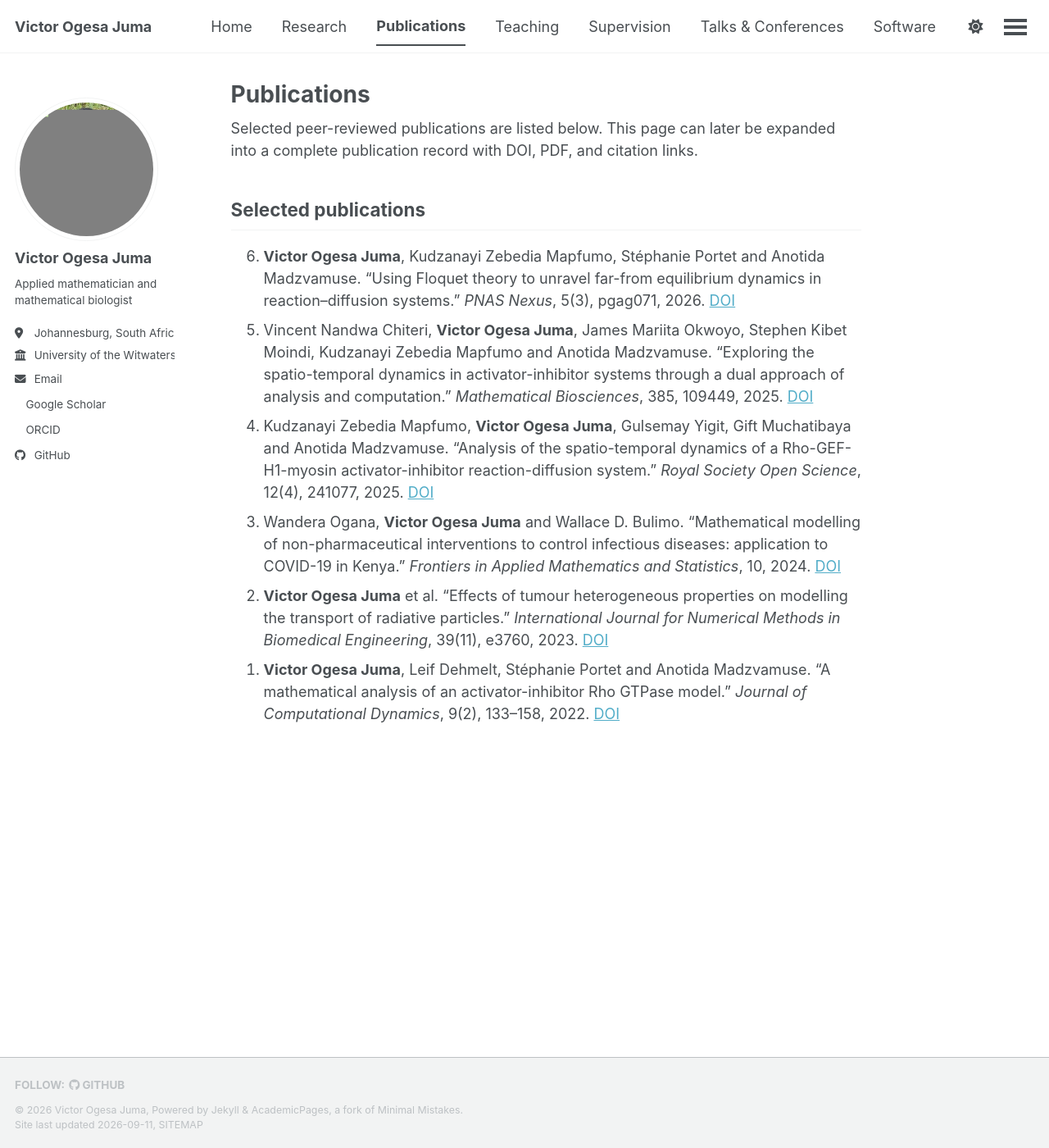
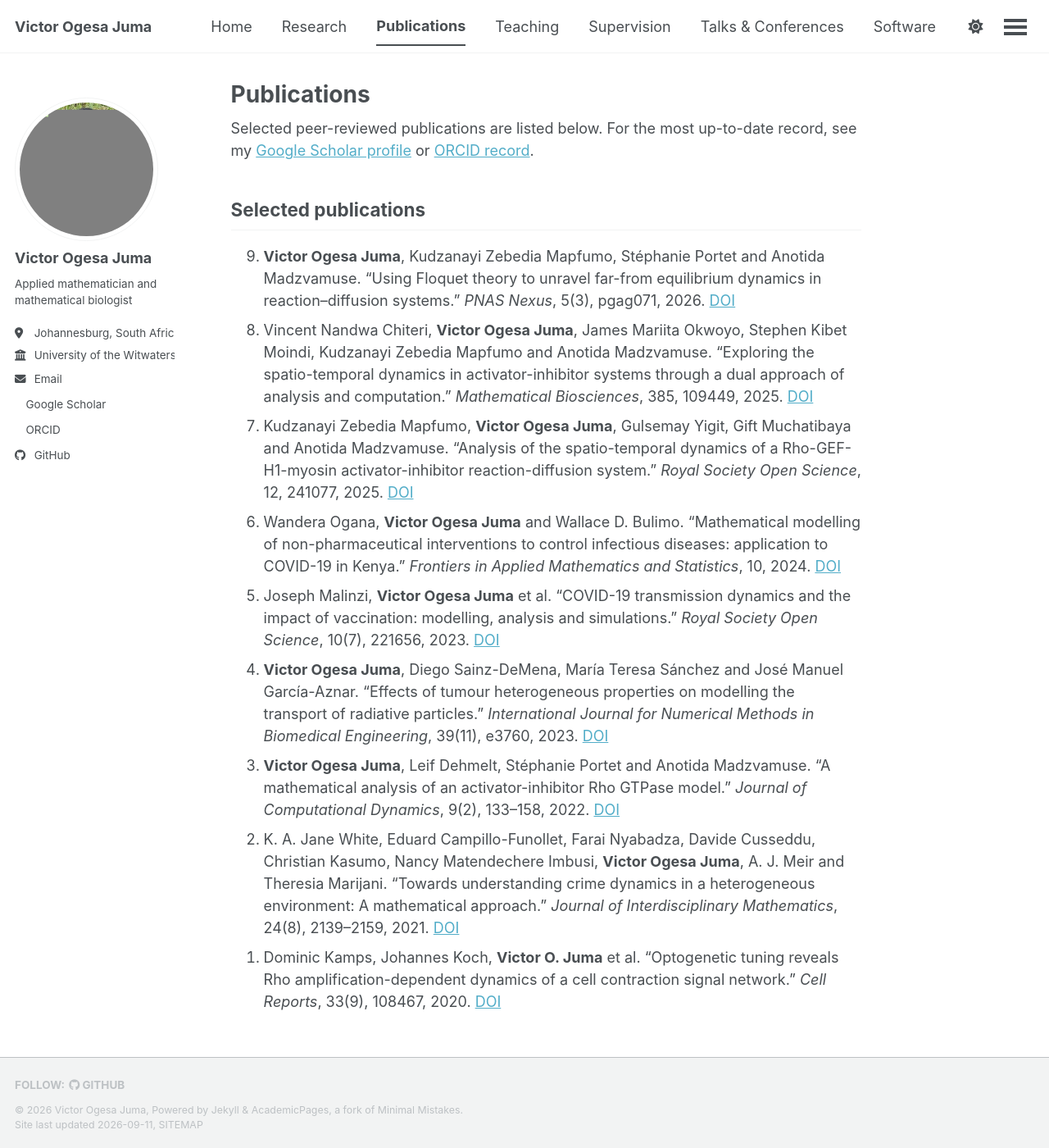
Before and after one commit to vjuma23/vjuma23.github.io, a Jekyll site: the page built from _pages/publications.html, in a window 1280 px wide and 1400 px high. Shown: the whole window at 82% size. Built offline with Jekyll 4.4.1, drawn with Linux system fonts in a browser that asks for light colours; a style sheet for code colours, icons or effects is not loaded.

Commit message:
Expand and verify selected publications

```diff
--- a/_pages/publications.html
+++ b/_pages/publications.html
@@ -5,15 +5,18 @@ permalink: /publications/
 author_profile: true
 ---
 
-<p>Selected peer-reviewed publications are listed below. This page can later be expanded into a complete publication record with DOI, PDF, and citation links.</p>
+<p>Selected peer-reviewed publications are listed below. For the most up-to-date record, see my <a href="https://scholar.google.com/citations?hl=en&user=WLlf2k8AAAAJ">Google Scholar profile</a> or <a href="https://orcid.org/0000-0002-9832-0955">ORCID record</a>.</p>
 
 <h2>Selected publications</h2>
 
 <ol reversed>
   <li><strong>Victor Ogesa Juma</strong>, Kudzanayi Zebedia Mapfumo, Stéphanie Portet and Anotida Madzvamuse. “Using Floquet theory to unravel far-from equilibrium dynamics in reaction–diffusion systems.” <em>PNAS Nexus</em>, 5(3), pgag071, 2026. <a href="https://doi.org/10.1093/pnasnexus/pgag071">DOI</a></li>
   <li>Vincent Nandwa Chiteri, <strong>Victor Ogesa Juma</strong>, James Mariita Okwoyo, Stephen Kibet Moindi, Kudzanayi Zebedia Mapfumo and Anotida Madzvamuse. “Exploring the spatio-temporal dynamics in activator-inhibitor systems through a dual approach of analysis and computation.” <em>Mathematical Biosciences</em>, 385, 109449, 2025. <a href="https://doi.org/10.1016/j.mbs.2025.109449">DOI</a></li>
-  <li>Kudzanayi Zebedia Mapfumo, <strong>Victor Ogesa Juma</strong>, Gulsemay Yigit, Gift Muchatibaya and Anotida Madzvamuse. “Analysis of the spatio-temporal dynamics of a Rho-GEF-H1-myosin activator-inhibitor reaction-diffusion system.” <em>Royal Society Open Science</em>, 12(4), 241077, 2025. <a href="https://doi.org/10.1098/rsos.241077">DOI</a></li>
+  <li>Kudzanayi Zebedia Mapfumo, <strong>Victor Ogesa Juma</strong>, Gulsemay Yigit, Gift Muchatibaya and Anotida Madzvamuse. “Analysis of the spatio-temporal dynamics of a Rho-GEF-H1-myosin activator-inhibitor reaction-diffusion system.” <em>Royal Society Open Science</em>, 12, 241077, 2025. <a href="https://doi.org/10.1098/rsos.241077">DOI</a></li>
   <li>Wandera Ogana, <strong>Victor Ogesa Juma</strong> and Wallace D. Bulimo. “Mathematical modelling of non-pharmaceutical interventions to control infectious diseases: application to COVID-19 in Kenya.” <em>Frontiers in Applied Mathematics and Statistics</em>, 10, 2024. <a href="https://doi.org/10.3389/fams.2024.1365184">DOI</a></li>
-  <li><strong>Victor Ogesa Juma</strong> et al. “Effects of tumour heterogeneous properties on modelling the transport of radiative particles.” <em>International Journal for Numerical Methods in Biomedical Engineering</em>, 39(11), e3760, 2023. <a href="https://doi.org/10.1002/cnm.3760">DOI</a></li>
+  <li>Joseph Malinzi, <strong>Victor Ogesa Juma</strong> et al. “COVID-19 transmission dynamics and the impact of vaccination: modelling, analysis and simulations.” <em>Royal Society Open Science</em>, 10(7), 221656, 2023. <a href="https://doi.org/10.1098/rsos.221656">DOI</a></li>
+  <li><strong>Victor Ogesa Juma</strong>, Diego Sainz-DeMena, María Teresa Sánchez and José Manuel García-Aznar. “Effects of tumour heterogeneous properties on modelling the transport of radiative particles.” <em>International Journal for Numerical Methods in Biomedical Engineering</em>, 39(11), e3760, 2023. <a href="https://doi.org/10.1002/cnm.3760">DOI</a></li>
   <li><strong>Victor Ogesa Juma</strong>, Leif Dehmelt, Stéphanie Portet and Anotida Madzvamuse. “A mathematical analysis of an activator-inhibitor Rho GTPase model.” <em>Journal of Computational Dynamics</em>, 9(2), 133–158, 2022. <a href="https://doi.org/10.3934/jcd.2021024">DOI</a></li>
+  <li>K. A. Jane White, Eduard Campillo-Funollet, Farai Nyabadza, Davide Cusseddu, Christian Kasumo, Nancy Matendechere Imbusi, <strong>Victor Ogesa Juma</strong>, A. J. Meir and Theresia Marijani. “Towards understanding crime dynamics in a heterogeneous environment: A mathematical approach.” <em>Journal of Interdisciplinary Mathematics</em>, 24(8), 2139–2159, 2021. <a href="https://doi.org/10.1080/09720502.2020.1860292">DOI</a></li>
+  <li>Dominic Kamps, Johannes Koch, <strong>Victor O. Juma</strong> et al. “Optogenetic tuning reveals Rho amplification-dependent dynamics of a cell contraction signal network.” <em>Cell Reports</em>, 33(9), 108467, 2020. <a href="https://doi.org/10.1016/j.celrep.2020.108467">DOI</a></li>
 </ol>
```
